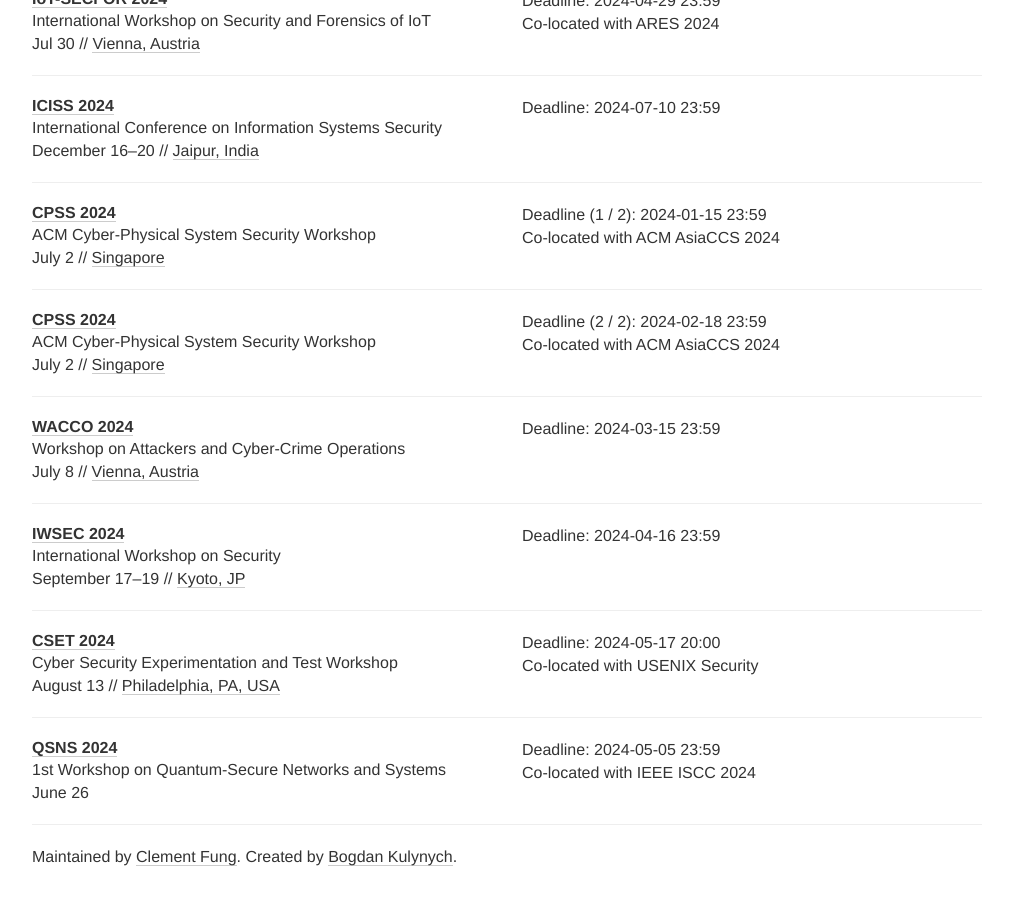
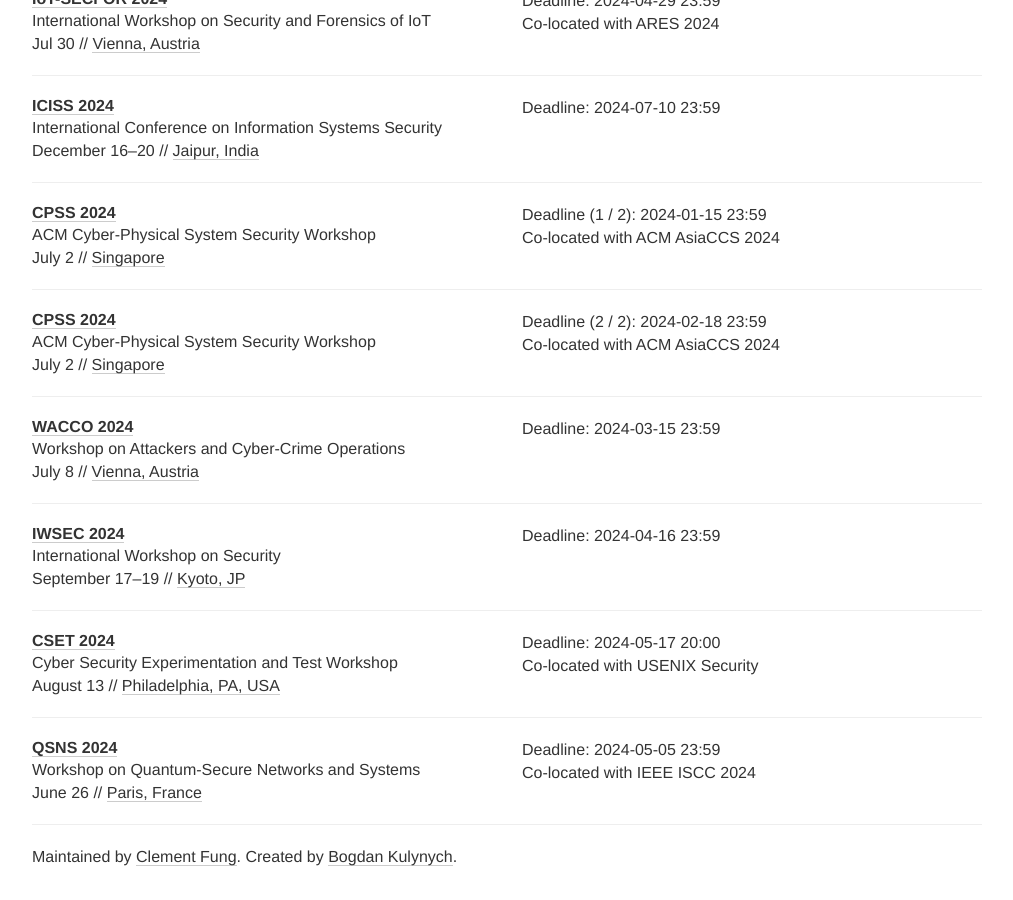
Before and after one commit to sec-deadlines/sec-deadlines.github.io, a Jekyll site: the page built from index.html, in a window 1280 px wide and 900 px high, scrolled down 12598 px. Shown: the whole window, without its empty margins (133-1146 px from the left). Built offline with Jekyll 4.4.1, drawn with Linux system fonts in a browser that asks for light colours; nearby versions of some CDN libraries; comment, search, counter and statistics services are not loaded.

Commit message:
Minor changes

```diff
--- a/_data/conferences.yml
+++ b/_data/conferences.yml
@@ -920,10 +920,11 @@
 
 - name: QSNS
   year: 2024
-  description: 1st Workshop on Quantum-Secure Networks and Systems
+  description: Workshop on Quantum-Secure Networks and Systems
   comment: Co-located with IEEE ISCC 2024
   link: https://qubip.eu/qsns2024/
   deadline: ["2024-05-05 23:59"]
   timezone: Etc/UTC
+  place: Paris, France
   date: "June 26"
   tags: [SEC, PRIV, CRYPTO, SHOP]
```
